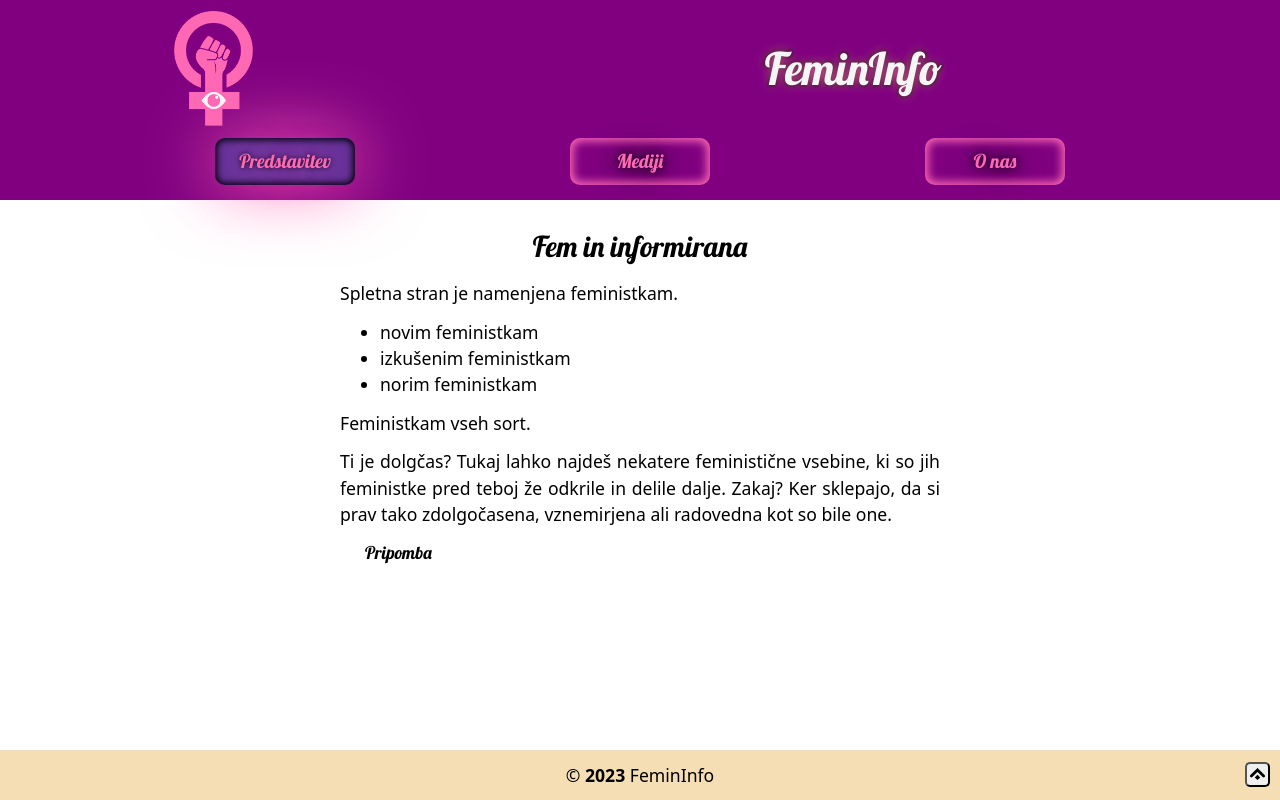
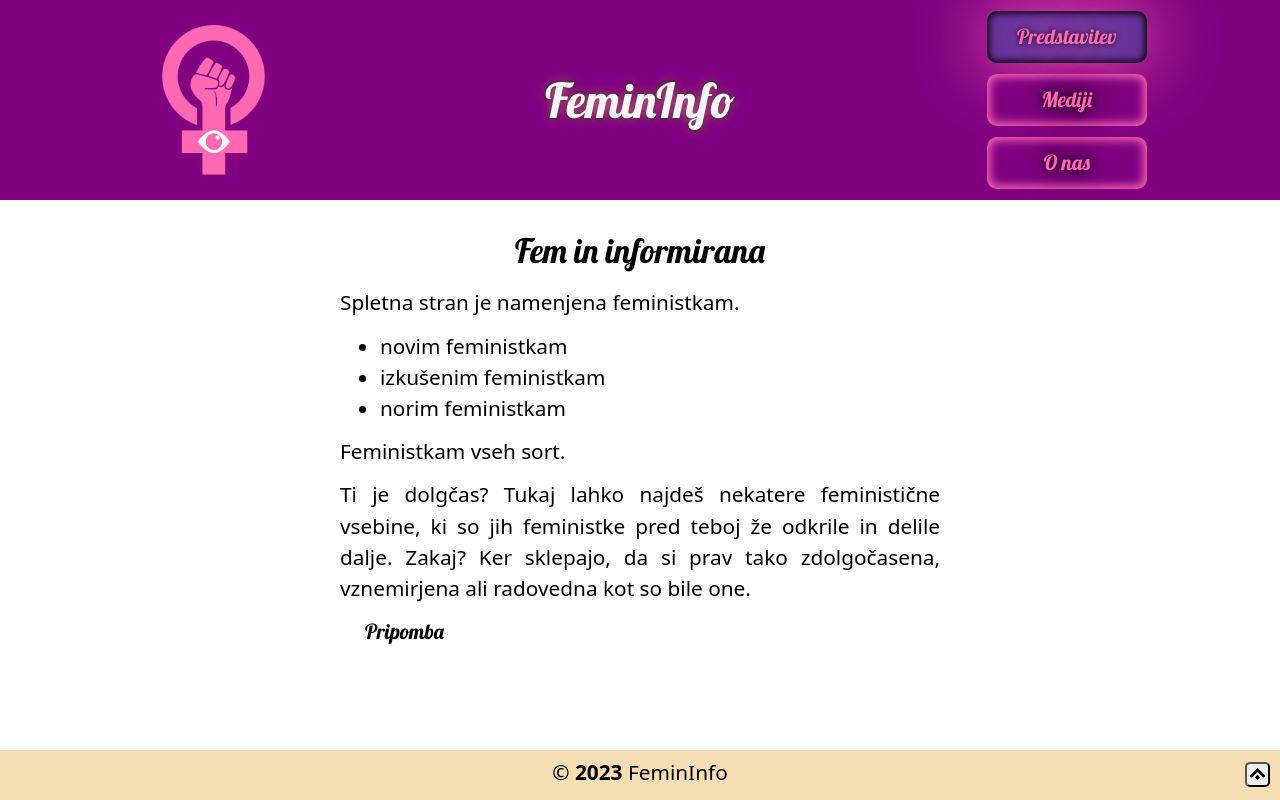
Before and after one commit to daboz5/FeminInfo, a React (Vite) app: page / in a window 1280 px wide. Built offline with nearby package versions, Linux system fonts and the light colour scheme; a web font is replaced by a local one.

Commit message:
modified:   src/elements/Foot.tsx 	modified:   src/media-size.css 	modified:   src/routes/Root.tsx 	modified:   src/useFemStore.ts

```diff
--- a/src/elements/Foot.tsx
+++ b/src/elements/Foot.tsx
@@ -5,13 +5,19 @@ import "./Foot.css";
 
 export default function Foot() {
 
-    const { footOpened, switchFootOpened } = useFemStore();
+    const { pageSize, footOpened, switchFootOpened } = useFemStore();
     const { content } = useFoot();
 
     return (
         <div
             id="footer"
-            style={{ height: footOpened ? "145px" : "50px" }}>
+            style={{
+                height: footOpened ?
+                    pageSize > 639 ?
+                        "170px" :
+                        "145px" :
+                    "50px"
+            }}>
             <div
                 id="footerContent"
                 className="container"
--- a/src/media-size.css
+++ b/src/media-size.css
@@ -119,6 +119,63 @@
         max-width: 640px;
     }
 
+    #panel {
+        grid-template-columns: 1fr 1fr 1fr;
+        grid-template-rows: 1fr;
+        grid-template-areas:
+            "logo title navbar"
+    }
+
+    #nav {
+        flex-direction: column;
+        align-items: center;
+    }
+
+    #nav a {
+        font-size: 1.3rem;
+        width: 160px;
+    }
+
+    #femLogo {
+        height: 150px;
+    }
+
+    h1 {
+        font-size: 3rem;
+    }
+
+    h2 {
+        font-size: 2.1rem;
+    }
+
+    h3 {
+        font-size: 1.9rem;
+    }
+
+    h4 {
+        font-size: 1.6rem;
+    }
+
+    h5 {
+        font-size: 1.3rem;
+    }
+
+    p {
+        font-size: 1.3rem;
+    }
+
+    ul {
+        font-size: 1.3rem;
+    }
+
+    a {
+        font-size: 1.3rem;
+    }
+
+    #mainBox {
+        padding: 25px 40px;
+    }
+
 }
 
 /* md */
--- a/src/routes/Root.tsx
+++ b/src/routes/Root.tsx
@@ -1,11 +1,25 @@
 import { Outlet } from "react-router-dom";
+import { useEffect } from "react"
 import Head from "../elements/Head";
 import Foot from "../elements/Foot";
 import "./Root.css";
 
 import { Toaster } from 'react-hot-toast';
+import useFemStore from "../useFemStore";
 
 export default function Root() {
+
+  const { registerSize } = useFemStore();
+
+  useEffect(() => {
+    window.addEventListener('resize', handleResize);
+    return () => window.removeEventListener('resize', handleResize);
+  }, [])
+
+  const handleResize = () => {
+    const pageWidth = window.innerWidth;
+    registerSize(pageWidth);
+  }
 
   return (
     <div id="App">
--- a/src/useFemStore.ts
+++ b/src/useFemStore.ts
@@ -1,14 +1,21 @@
 import { create } from 'zustand';
 
 type State = {
+    pageSize: number,
     footOpened: boolean
 }
 
 type Action = {
+    registerSize(newSize: number): void,
     switchFootOpened(): void
 }
 
-const useFemStore = create<State&Action>(set => ({
+const useFemStore = create<State & Action>(set => ({
+    pageSize: 0,
+    registerSize: (newSize) => set(() => ({
+        pageSize: newSize
+    })),
+
     footOpened: false,
     switchFootOpened: () => set((state) => ({
         footOpened: !state.footOpened
```
